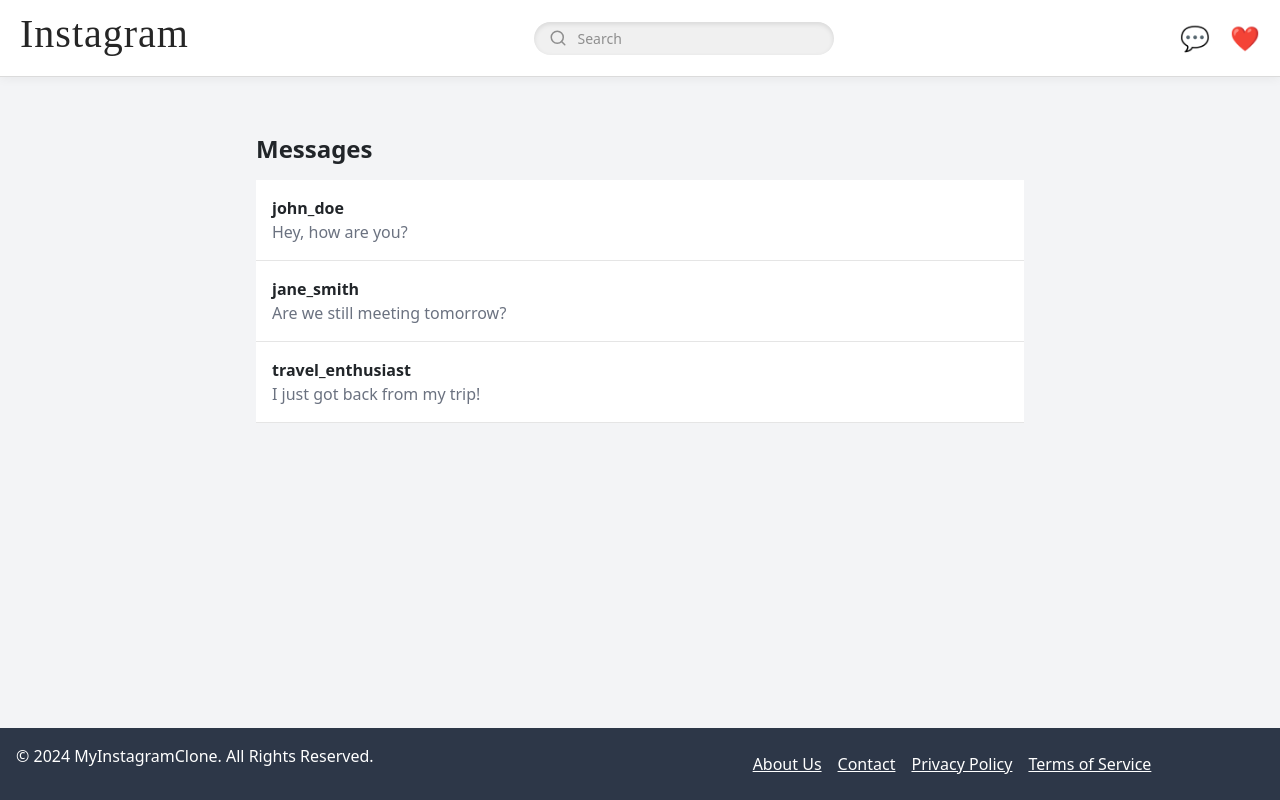
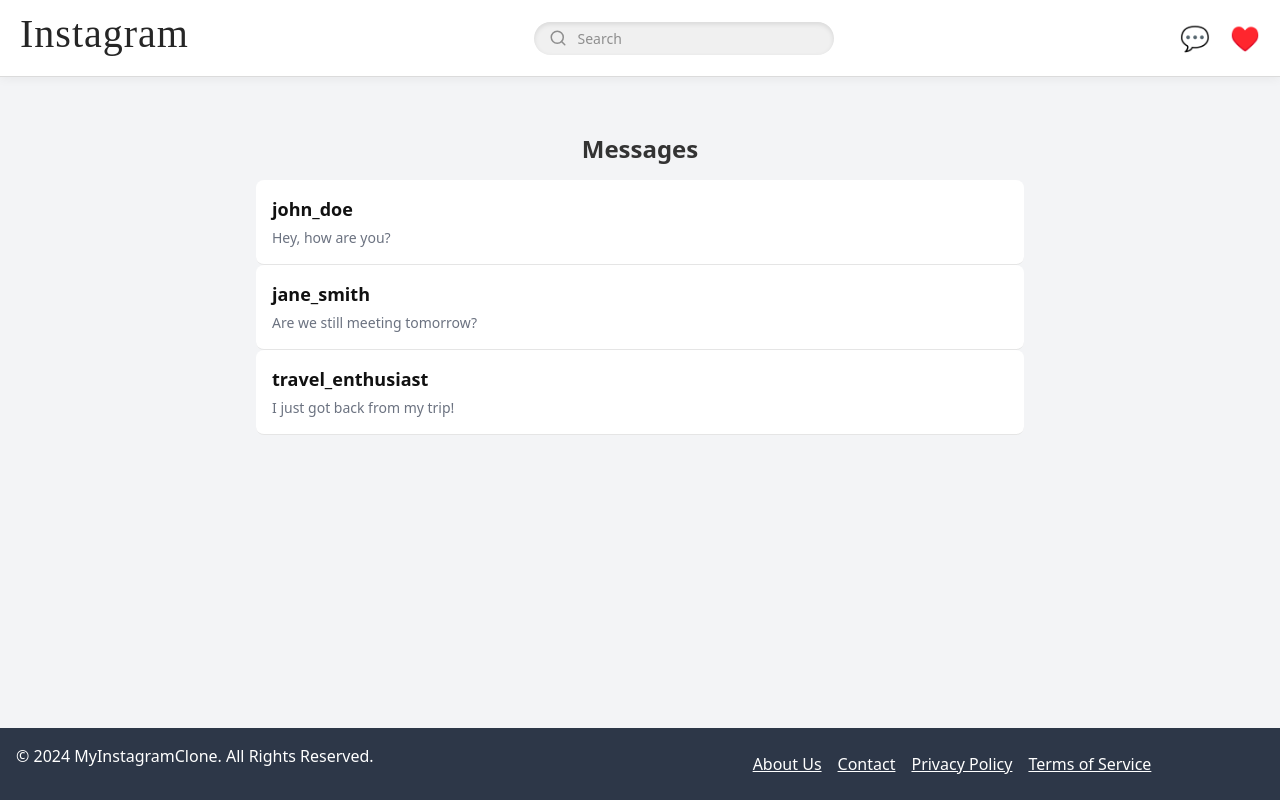
Before and after one commit to wnstndks/Instagram, a Next.js app: page /messages in a window 1280 px wide. Built offline with nearby package versions, Linux system fonts and the light colour scheme.

Commit message:
메세지 파트 디자인 수정

```diff
--- a/app/components/Header.tsx
+++ b/app/components/Header.tsx
@@ -21,7 +21,7 @@
           <Icon>💬</Icon>
         </StyledLink>
         <StyledLink href="/profile">
-          <Icon>❤️</Icon>
+          <Icon>♥️</Icon>
         </StyledLink>
       </Icons>
     </HeaderContainer>
--- a/app/messages/page.tsx
+++ b/app/messages/page.tsx
@@ -18,26 +18,30 @@
 
   return (
     <div style={{ maxWidth: '800px', margin: 'auto', marginTop: '32px', padding: '16px' }}>
-      <h1 style={{ fontSize: '24px', fontWeight: 'bold', marginBottom: '16px' }}>Messages</h1>
+      <h1 style={{ fontSize: '24px', fontWeight: 'bold', marginBottom: '16px', textAlign: 'center', color: '#333' }}>
+        Messages
+      </h1>
       <ul style={{ listStyleType: 'none', padding: '0' }}>
         {messages.map((message) => (
+          <Link href={`/messages/${message.id}`} key={message.id} style={{ textDecoration: 'none', color: 'inherit' }}>
             <li
-            key={message.id}
               style={{
                 borderBottom: '1px solid #e5e5e5',
                 padding: '16px',
                 cursor: 'pointer',
                 backgroundColor: hoveredId === message.id ? '#f7f7f7' : 'white',
-              transition: 'background-color 0.3s',
+                boxShadow: hoveredId === message.id ? '0px 4px 12px rgba(0, 0, 0, 0.1)' : 'none',
+                borderRadius: '8px',
+                transition: 'background-color 0.3s, box-shadow 0.3s, transform 0.3s',
+                transform: hoveredId === message.id ? 'scale(1.02)' : 'scale(1)',
               }}
               onMouseEnter={() => setHoveredId(message.id)}
               onMouseLeave={() => setHoveredId(null)}
             >
-            <div style={{ fontWeight: '600' }}>{message.user}</div>
-            <Link href={`/messages/${message.id}`} style={{ textDecoration: 'none', color: 'inherit' }}>
-              <div style={{ color: '#6b7280' }}>{message.lastMessage}</div>
+              <div style={{ fontWeight: '600', fontSize: '18px', color: '#111' }}>{message.user}</div>
+              <div style={{ color: '#6b7280', marginTop: '4px', fontSize: '14px' }}>{message.lastMessage}</div>
+            </li>
           </Link>
-          </li>
         ))}
       </ul>
     </div>
```
Lines whose indentation alone changed are shown as unchanged.
